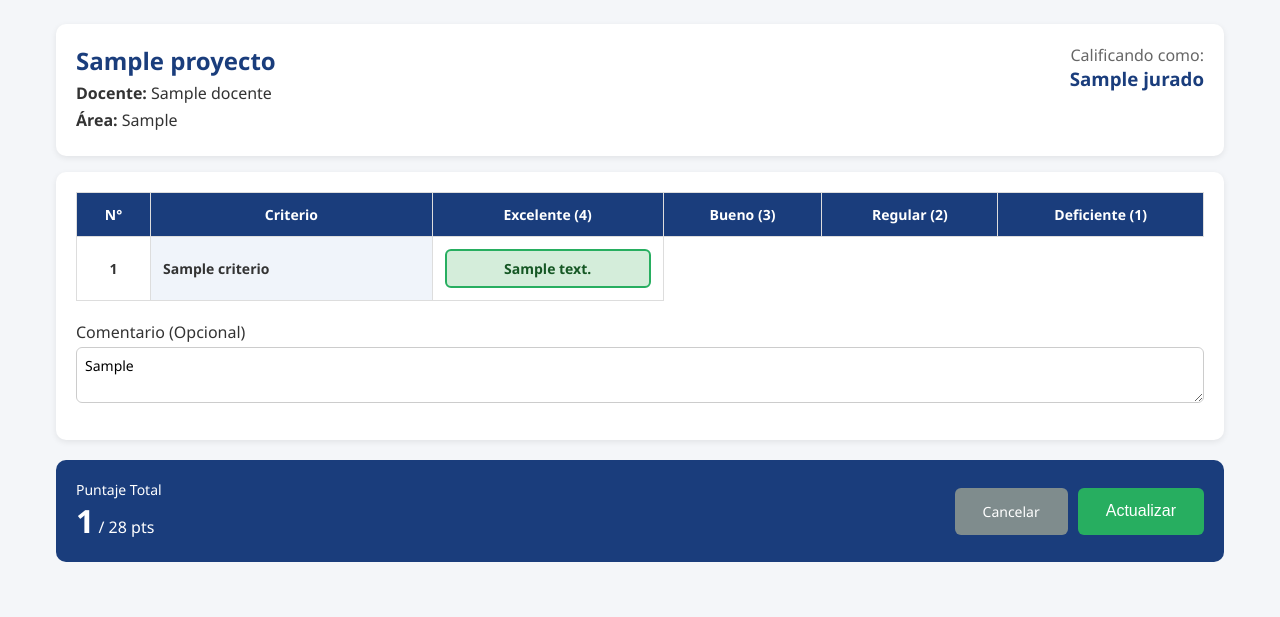
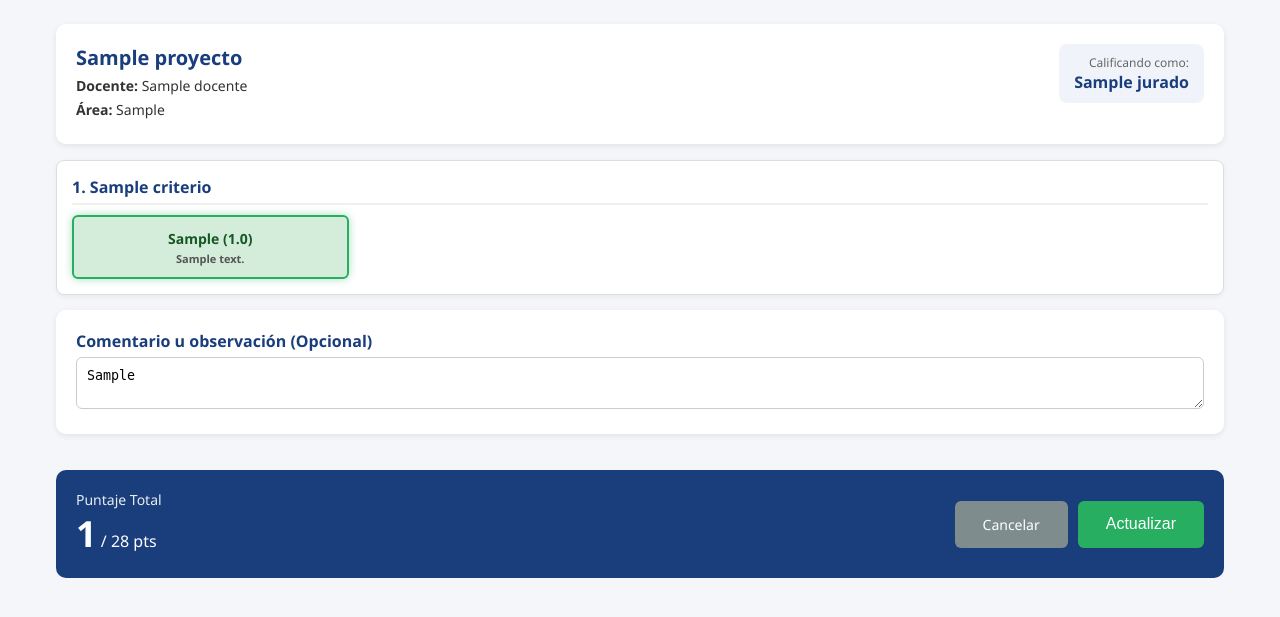
Before and after one commit to StephanieVA/uncp-evaluacion, a Flask app: page /calificar/1/jurado/1 in a window 1280 px wide. Shown: the part 112-729 px from the top of the page. Run offline with Flask 3, Linux system fonts and the light colour scheme; tables that the repository leaves empty hold one stand-in row (values such as "Sample post").

Commit message:
Update calificar.html

```diff
--- a/templates/calificar.html
+++ b/templates/calificar.html
@@ -2,82 +2,82 @@
 {% block title %}Calificar: {{ proyecto.nombre_bp }}{% endblock %}
 {% block content %}
 <style>
-    .rubrica-tabla { width: 100%; border-collapse: collapse; background: #fff; font-size: 14px; }
-    .rubrica-tabla th, .rubrica-tabla td { border: 1px solid #ddd; padding: 12px; vertical-align: middle; }
-    .rubrica-tabla th { background: #1a3d7c; color: #fff; text-align: center; }
-    .rubrica-tabla td.criterio { background: #f0f4fa; font-weight: bold; width: 25%; }
-    .rubrica-tabla td.opcion { text-align: center; cursor: pointer; }
-    .rubrica-tabla td.opcion:hover { background: #e8f0fa; }
-    .rubrica-tabla input[type="radio"] { display: none; }
-    .rubrica-tabla input[type="radio"]:checked + label {
-        display: block; background: #d4edda; border: 2px solid #27ae60; color: #155724;
-        padding: 8px; border-radius: 6px; font-weight: bold; cursor: pointer;
+    /* Estilos para que se vea bien en celular y tablet */
+    .rubrica-container { display: flex; flex-direction: column; gap: 15px; }
+    .criterio-card { background: #fff; border: 1px solid #ddd; border-radius: 8px; padding: 15px; box-shadow: 0 2px 5px rgba(0,0,0,0.05); }
+    .criterio-titulo { font-weight: bold; color: #1a3d7c; margin-bottom: 10px; font-size: 16px; border-bottom: 2px solid #f0f0f0; padding-bottom: 5px; }
+
+    .opciones { display: grid; grid-template-columns: 1fr 1fr; gap: 10px; }
+    @media (min-width: 768px) { .opciones { grid-template-columns: repeat(4, 1fr); } }
+
+    .opcion-item input[type="radio"] { display: none; }
+    .opcion-item label {
+        display: block; padding: 12px; text-align: center; border: 2px solid #ccc;
+        border-radius: 6px; cursor: pointer; font-size: 13px; transition: all 0.2s;
+        height: 100%; box-sizing: border-box;
     }
-    .rubrica-tabla label { display: block; padding: 8px; border: 2px solid transparent; cursor: pointer; border-radius: 6px; }
-    .total-box { background: #1a3d7c; color: #fff; padding: 20px; border-radius: 10px; display: flex; justify-content: space-between; align-items: center; margin-top: 20px; }
+    .opcion-item input[type="radio"]:checked + label {
+        background: #d4edda; border-color: #27ae60; color: #155724; font-weight: bold;
+        box-shadow: 0 0 8px rgba(39, 174, 96, 0.4);
+    }
+    .opcion-item label:hover { background: #f8f9fa; }
+
+    .total-box { background: #1a3d7c; color: #fff; padding: 20px; border-radius: 10px; display: flex; justify-content: space-between; align-items: center; margin-top: 20px; flex-wrap: wrap; gap: 15px; }
 </style>
 
-<div class="card" style="display:flex; justify-content:space-between; align-items:flex-start; flex-wrap:wrap;">
+<div class="card" style="display:flex; justify-content:space-between; align-items:flex-start; flex-wrap:wrap; gap:10px;">
   <div>
-    <h2 style="margin:0;">{{ proyecto.nombre_bp }}</h2>
-    <p style="margin:5px 0;"><strong>Docente:</strong> {{ proyecto.autor.nombre }}</p>
-    <p style="margin:5px 0;"><strong>Área:</strong> {{ proyecto.area }}</p>
+    <h2 style="margin:0; font-size:20px;">{{ proyecto.nombre_bp }}</h2>
+    <p style="margin:5px 0; font-size:14px;"><strong>Docente:</strong> {{ proyecto.autor.nombre }}</p>
+    <p style="margin:5px 0; font-size:14px;"><strong>Área:</strong> {{ proyecto.area }}</p>
   </div>
-  <div style="text-align:right;">
-    <p style="margin:0; color:#666;">Calificando como:</p>
-    <h3 style="margin:0; color:#1a3d7c;">{{ jurado.nombre }}</h3>
+  <div style="text-align:right; background:#f0f4fa; padding:10px 15px; border-radius:8px;">
+    <p style="margin:0; font-size:12px; color:#666;">Calificando como:</p>
+    <h3 style="margin:0; color:#1a3d7c; font-size:16px;">{{ jurado.nombre }}</h3>
   </div>
 </div>
 
 <form method="POST">
-  <div class="card" style="overflow-x: auto;">
-    <table class="rubrica-tabla">
-      <thead>
-        <tr>
-          <th>N°</th>
-          <th>Criterio</th>
-          <th>Excelente (4)</th>
-          <th>Bueno (3)</th>
-          <th>Regular (2)</th>
-          <th>Deficiente (1)</th>
-        </tr>
-      </thead>
-      <tbody>
+  <div class="rubrica-container">
     {% for criterio in criterios %}
-        <tr>
-          <td style="text-align:center; font-weight:bold;">{{ loop.index }}</td>
-          <td class="criterio">{{ criterio.nombre }}</td>
+    <div class="criterio-card">
+      <div class="criterio-titulo">{{ loop.index }}. {{ criterio.nombre }}</div>
 
+      <div class="opciones">
         {% for nivel in criterio.niveles %}
-          <td class="opcion" onclick="document.getElementById('radio_{{ criterio.id }}_{{ nivel.id }}').click();">
+        <div class="opcion-item">
           <input type="radio" name="criterio_{{ criterio.id }}" id="radio_{{ criterio.id }}_{{ nivel.id }}"
                  value="{{ nivel.id }}" data-puntaje="{{ nivel.puntaje }}" required
                  {% if calificacion %}{% for det in calificacion.detalles %}{% if det.criterio_id == criterio.id and det.nivel_id == nivel.id %}checked{% endif %}{% endfor %}{% endif %}>
           <label for="radio_{{ criterio.id }}_{{ nivel.id }}">
-              {{ nivel.descripcion }}
+            <div style="font-weight:bold; font-size:14px; margin-bottom:4px;">{{ nivel.etiqueta }} ({{ nivel.puntaje }})</div>
+            <div style="font-size:11px; color:#555; line-height:1.2;">{{ nivel.descripcion }}</div>
           </label>
-          </td>
+        </div>
         {% endfor %}
-        </tr>
+      </div>
+    </div>
+    {% else %}
+    <div class="card" style="text-align:center; color:red;">
+      <p>Error: No hay criterios cargados en la base de datos. Ejecuta <code>seed.py</code>.</p>
+    </div>
     {% endfor %}
-      </tbody>
-    </table>
 
-    <div class="form-group" style="margin-top: 20px;">
-      <label>Comentario (Opcional)</label>
-      <textarea name="comentario" rows="2" style="width:100%; border:1px solid #ccc; border-radius:6px; padding:8px;">{{ calificacion.comentario if calificacion else '' }}</textarea>
+    <div class="card">
+      <label style="font-weight:bold; color:#1a3d7c;">Comentario u observación (Opcional)</label>
+      <textarea name="comentario" rows="2" style="width:100%; border:1px solid #ccc; border-radius:6px; padding:10px; margin-top:5px;">{{ calificacion.comentario if calificacion else '' }}</textarea>
     </div>
   </div>
 
   <div class="total-box">
     <div>
-      <div style="font-size:14px;">Puntaje Total</div>
-      <span id="notaPreview" style="font-size:32px; font-weight:bold;">0</span> <span style="font-size:16px;">/ 28 pts</span>
+      <div style="font-size:14px; opacity:0.9;">Puntaje Total</div>
+      <div><span id="notaPreview" style="font-size:36px; font-weight:bold;">0</span> <span style="font-size:16px;">/ 28 pts</span></div>
     </div>
     <div style="display:flex; gap:10px;">
       <a href="{{ url_for('jurado_proyectos', jurado_id=jurado.id) }}" class="btn btn-secondary" style="padding:14px 28px;">Cancelar</a>
       <button type="submit" class="btn btn-success" style="padding:14px 28px; font-size:16px;">
-        {{ 'Actualizar' if calificacion else 'Guardar Calificación' }}
+        {{ 'Actualizar' if calificacion else 'Guardar' }}
       </button>
     </div>
   </div>
@@ -86,14 +86,20 @@
 <script>
 const radios = document.querySelectorAll('input[type=radio]');
 const preview = document.getElementById('notaPreview');
+
 function recalcular() {
     let total = 0;
+    // Sumar los puntos de todos los radio buttons seleccionados
     document.querySelectorAll('input[type=radio]:checked').forEach(r => {
         total += parseFloat(r.dataset.puntaje || 0);
     });
     preview.textContent = total;
 }
+
+// Escuchar cambios en los radios
 radios.forEach(r => r.addEventListener('change', recalcular));
+
+// Calcular al cargar por si estamos editando una nota ya puesta
 window.addEventListener('DOMContentLoaded', recalcular);
 </script>
 {% endblock %}
```
Lines whose indentation alone changed are shown as unchanged.
